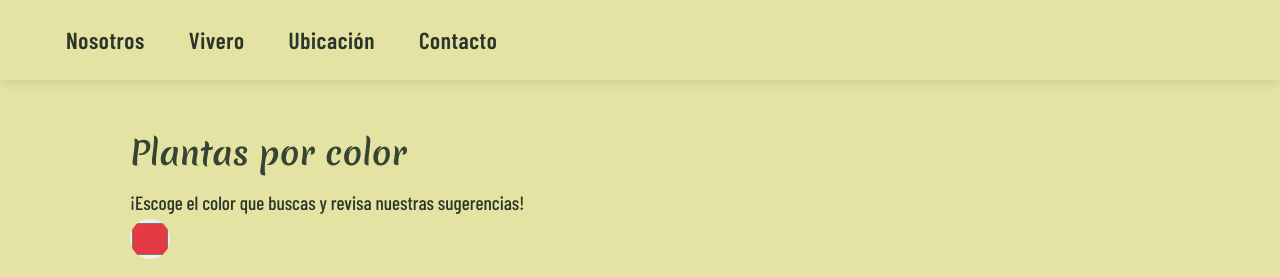
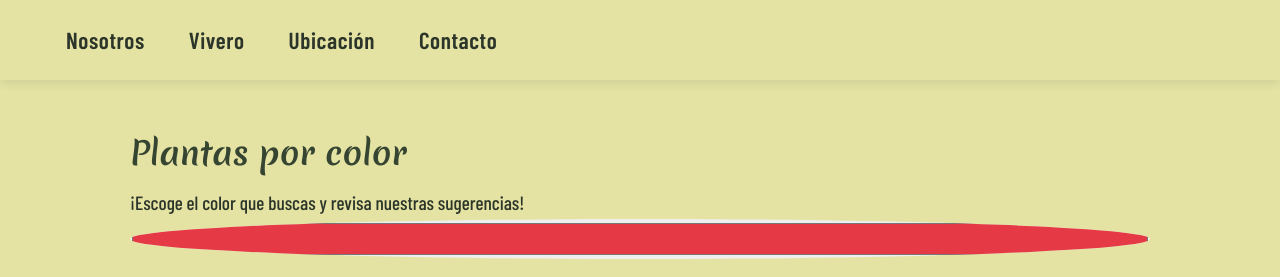
Before and after one commit to ElKalethazo/ElKalethazo.github.io-midori, a PHP site: page /sections/porColor.php in a window 1280 px wide. Shown: the top 277 px of the page. Run offline with PHP 8.4, Linux system fonts and the light colour scheme.

Commit message:
boton buscador, circulo

```diff
--- a/styles.css
+++ b/styles.css
@@ -439,8 +439,7 @@ body {
 /* SELECTOR DE COLOR */
 .selector-color {
     display: block;
-    max-width: 8000px;
-    width: 40px;
+    width: 100%;
     height: 40px;
     border-radius: 50%;
     border: none;
```
